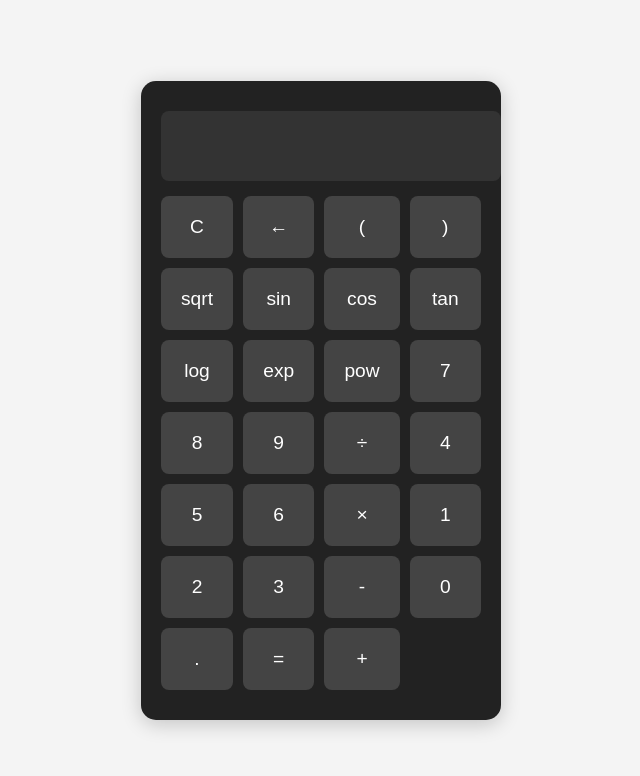
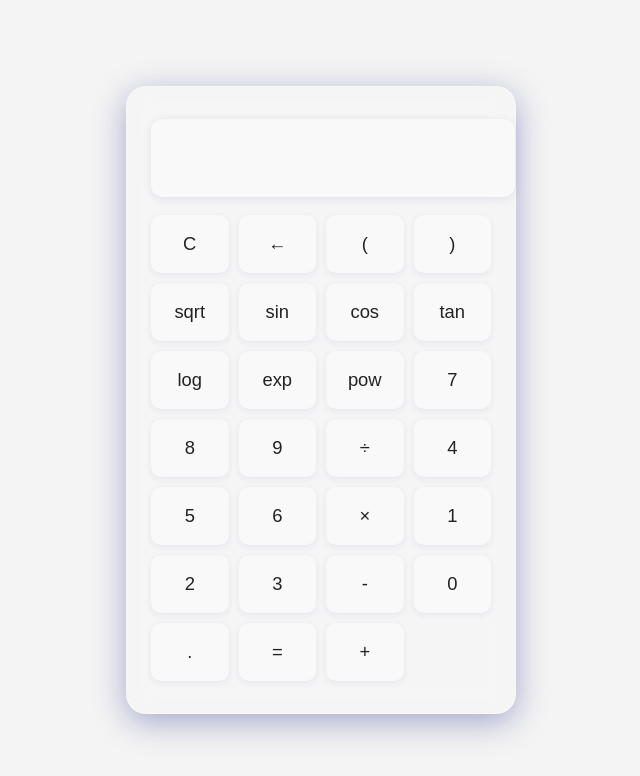
Before and after one commit to Zwe-Nyi-Nyi-KBZ/MCP-Testing, a plain HTML site: page calculator/index.html in a window 1280 px wide. Shown: the whole page, without its empty margins (319-959 px from the left). Drawn offline with Linux system fonts and the light colour scheme.

Commit message:
Update calculator glass UI style for modern frosted glass effect

```diff
--- a/calculator/style.css
+++ b/calculator/style.css
@@ -7,23 +7,29 @@ body {
     margin: 0;
 }
 .calculator {
-    background: #222;
-    padding: 30px 20px;
-    border-radius: 15px;
-    box-shadow: 0 4px 20px rgba(0,0,0,0.2);
-    width: 320px;
+    background: rgba(255, 255, 255, 0.15);
+    backdrop-filter: blur(12px) saturate(180%);
+    -webkit-backdrop-filter: blur(12px) saturate(180%);
+    border-radius: 20px;
+    box-shadow: 0 8px 32px 0 rgba(31, 38, 135, 0.37);
+    border: 1px solid rgba(255, 255, 255, 0.18);
+    padding: 32px 24px;
+    width: 340px;
+    transition: box-shadow 0.3s;
 }
 .display {
     width: 100%;
-    height: 50px;
+    height: 54px;
     font-size: 2em;
-    margin-bottom: 15px;
+    margin-bottom: 18px;
     text-align: right;
     border: none;
-    border-radius: 8px;
-    padding: 10px;
-    background: #333;
-    color: #fff;
+    border-radius: 12px;
+    padding: 12px;
+    background: rgba(255,255,255,0.25);
+    color: #222;
+    box-shadow: 0 2px 8px rgba(31,38,135,0.10);
+    backdrop-filter: blur(4px);
 }
 .buttons {
     display: grid;
@@ -31,18 +37,22 @@ body {
     gap: 10px;
 }
 button {
-    padding: 20px;
-    font-size: 1.2em;
+    padding: 18px;
+    font-size: 1.15em;
     border: none;
-    border-radius: 8px;
-    background: #444;
-    color: #fff;
+    border-radius: 10px;
+    background: rgba(255,255,255,0.22);
+    color: #222;
     cursor: pointer;
-    transition: background 0.2s;
+    box-shadow: 0 2px 6px rgba(31,38,135,0.08);
+    transition: background 0.2s, box-shadow 0.2s;
+    backdrop-filter: blur(2px);
 }
 button:hover {
-    background: #666;
+    background: rgba(255,255,255,0.32);
+    box-shadow: 0 4px 12px rgba(31,38,135,0.15);
 }
 button:active {
-    background: #888;
+    background: rgba(255,255,255,0.42);
+    box-shadow: 0 2px 4px rgba(31,38,135,0.10);
 }
```
